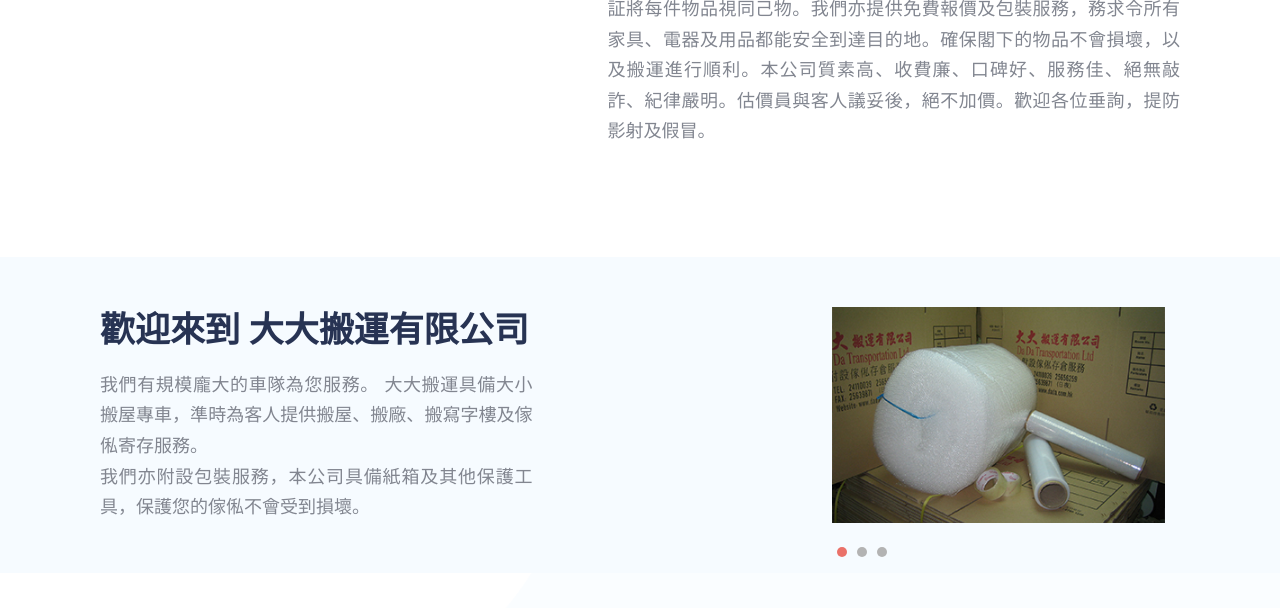
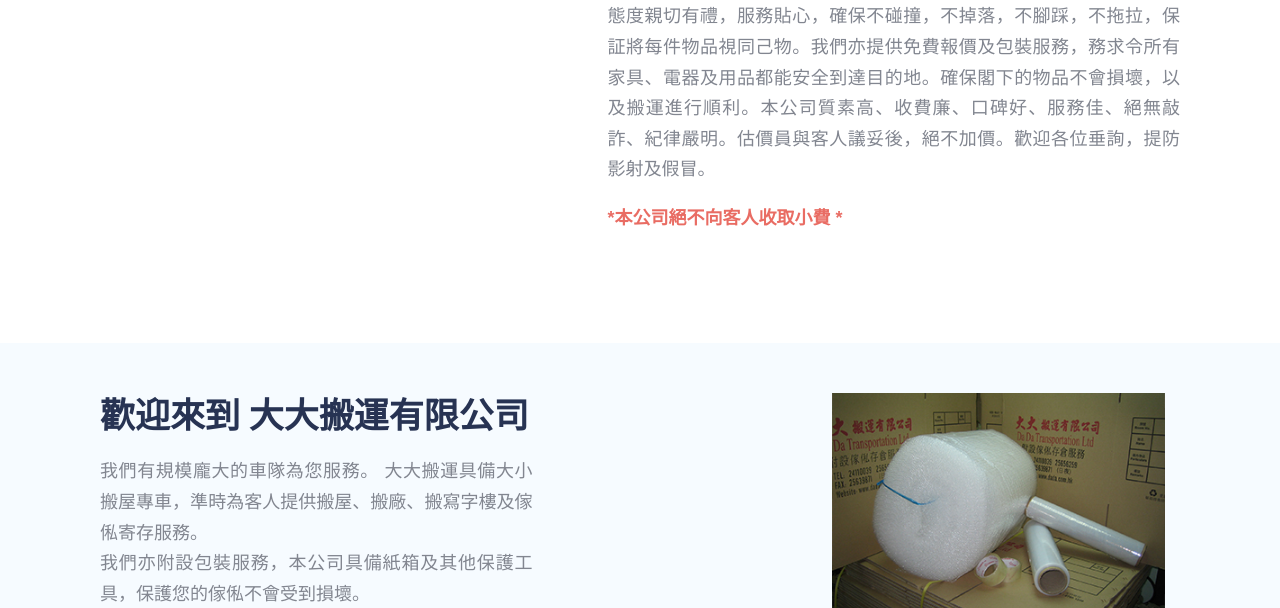
Before and after one commit to Do-Test-Live/W-Dada, a PHP site: page / in a window 1280 px wide. Shown: the part 1423-2031 px from the top of the page. Run offline with PHP 8.4, Linux system fonts and the light colour scheme; some libraries are stand-ins or nearby versions; some web fonts are replaced.

Commit message:
09/05/24

```diff
--- a/index.php
+++ b/index.php
@@ -79,7 +79,7 @@ if(!isset($_SESSION['lan'])){
                         <img src="assets/img/logo.png" alt="">
                     </a>
                 </div>
-                <div class="col-lg-10 text-center col-6">
+                <div class="col-lg-8 text-center col-6">
                     <nav class="menu_bar">
                         <ul class="main_menu">
                             <li><a href="index.php#company_profile"><?php if($_SESSION['lan'] == 'CN') echo '公司簡介'; else echo ' Company Introduction'?></a></li>
@@ -100,6 +100,9 @@ if(!isset($_SESSION['lan'])){
                             </div>
                         </ul>
                     </nav>
+                </div>
+                <div class="col-lg-2 text-center my-auto">
+                    <p style="font-weight: bold; color: #e96c63;" class="mt-3"><?php if($_SESSION['lan'] == 'CN') echo '*本公司絕不向客人收取小費 *'; else echo 'DaDa Transportation will never charge any tips from guests'?></p>
                 </div>
             </div>
         </div>
@@ -181,6 +184,8 @@ if(!isset($_SESSION['lan'])){
                             <li><i class="zmdi zmdi-play-circle"></i><?php if($_SESSION['lan'] == 'CN') echo '其他範疇歡迎查詢'; else echo 'Contact us for other moving service'?></li>
                         </ul>
                         <p class="head2"><?php if($_SESSION['lan'] == 'CN') echo '本公司由經驗豐富的團隊負責各項搬運，所有員工均接受過專業訓練，態度親切有禮，服務貼心，確保不碰撞，不掉落，不腳踩，不拖拉，保証將每件物品視同己物。我們亦提供免費報價及包裝服務，務求令所有家具、電器及用品都能安全到達目的地。確保閣下的物品不會損壞，以及搬運進行順利。本公司質素高、收費廉、口碑好、服務佳、絕無敲詐、紀律嚴明。估價員與客人議妥後，絕不加價。歡迎各位垂詢，提防影射及假冒。'; else echo 'Our professional moving team are all well-trained, with a sincere attitude plus excellent service. We provided free quotation service and professional packing service and ensured all your furniture and appliances are well protected by our careful packing. Make sure all your stuff, furniture and appliances will arrive your new premise safely and properly. We treat all your belongings well, give extreme care and avoid any damage, once our customers agree with our quoted price and terms, we won’t raise the price afterward.'?></p>
+                        <p style="font-weight: bold; color: #e96c63;" class="mt-3"><?php if($_SESSION['lan'] == 'CN') echo '*本公司絕不向客人收取小費 *'; else echo 'DaDa Transportation will never charge any tips from guests'?></p>
+
 
                     </div>
                 </div>
```
